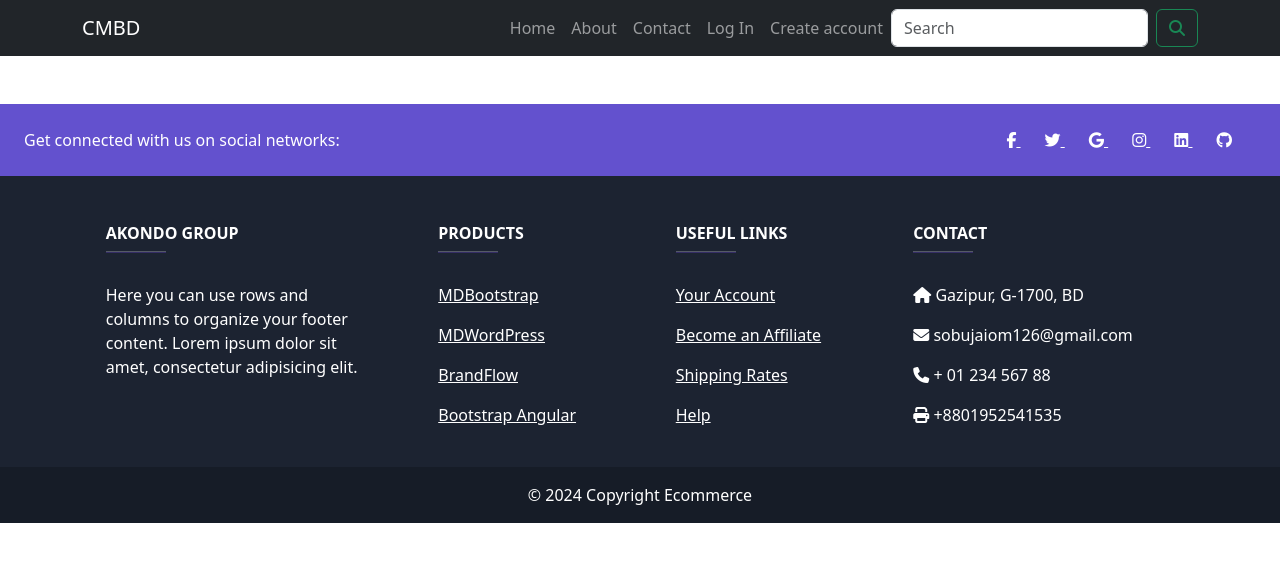
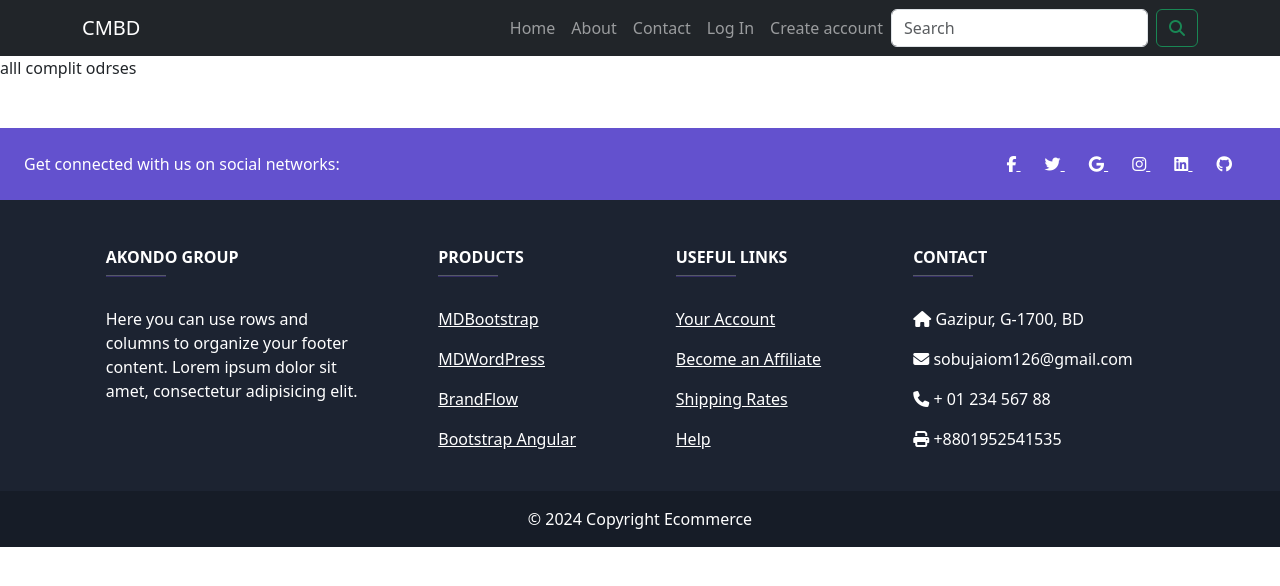
Before and after one commit to shorifulsobuj/Php, a PHP site: page /all-completed-orders.php in a window 1280 px wide. Shown: the top 586 px of the page. Run offline with PHP 8.4, Linux system fonts and the light colour scheme; some libraries are stand-ins or nearby versions.

Commit message:
E- commarce v10

```diff
--- a/ECOMMERCE/all-completed-orders.php
+++ b/ECOMMERCE/all-completed-orders.php
@@ -3,7 +3,7 @@ require_once 'header.php';
 ?>
 
 
-
+alll complit odrses
 <?php
 require_once 'footer.php';
 ?>
```
